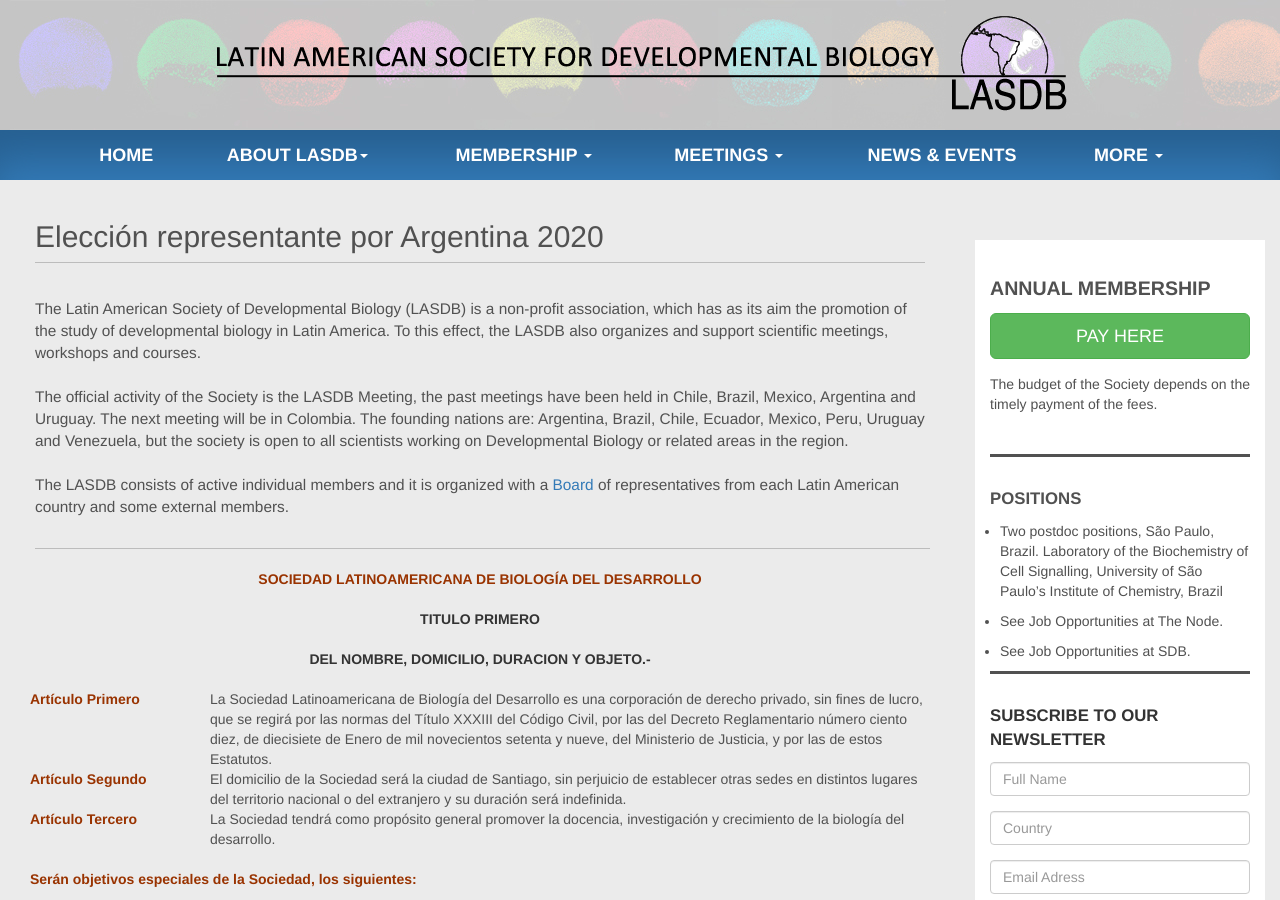
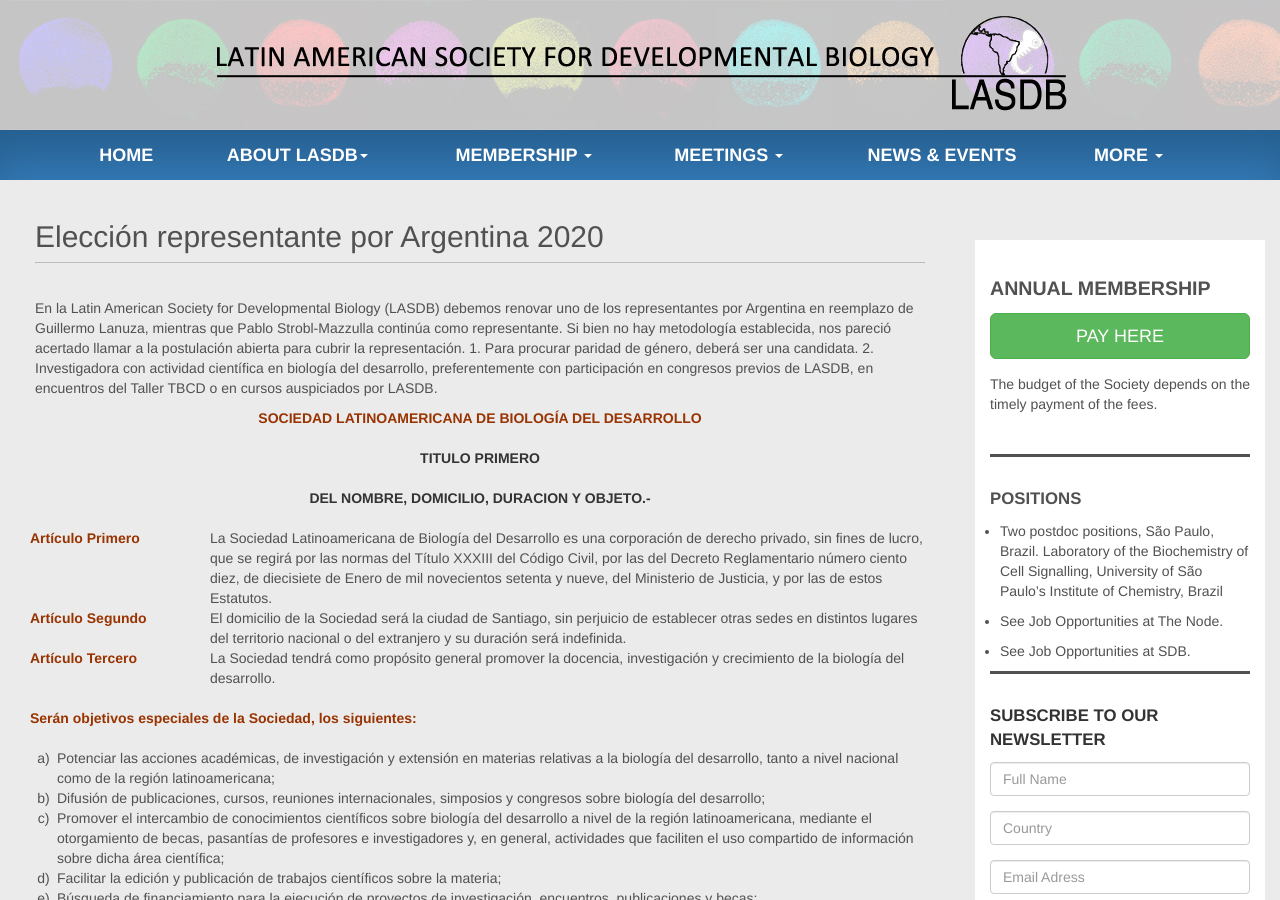
Before and after one commit to lasdb/lasdb.github.io, a Jekyll site: the page built from pages/Argentina-representante-2020.html, in a window 1280 px wide and 900 px high. Built offline with Jekyll 4.4.1, drawn with Linux system fonts in a browser that asks for light colours; nearby versions of some CDN libraries.

Commit message:
Update Argentina-representante-2020.html

```diff
--- a/pages/Argentina-representante-2020.html
+++ b/pages/Argentina-representante-2020.html
@@ -6,10 +6,11 @@
 <h2 class="page-header">Elección representante por Argentina 2020</h2>
 <div class="panel panel-default">
     <div class="panel-body">
-        <p id="statute-into">The Latin American Society of Developmental Biology (LASDB) is a non-profit association, which has as its aim the promotion of the study of developmental biology in Latin America.
-            To this effect, the LASDB also organizes and support scientific meetings, workshops and courses.  <br> <br>
-            The official activity of the Society is the LASDB Meeting, the past meetings have been held in Chile, Brazil, Mexico, Argentina and Uruguay.  The next meeting will be in Colombia. The founding nations are: Argentina, Brazil, Chile, Ecuador, Mexico, Peru, Uruguay and Venezuela, but the society is open to all scientists working on Developmental Biology or related areas in the region. <br><br>
-            The LASDB consists of active individual members and it is organized with a <a href="board.html"> Board </a> of representatives from each Latin American country and some external members.
+        <p id="Argentina-representante-2020-intro">En la Latin American Society for Developmental Biology (LASDB) debemos renovar uno de los representantes por Argentina en reemplazo de Guillermo Lanuza, mientras que Pablo Strobl-Mazzulla continúa como representante.
+Si bien no hay metodología establecida, nos pareció acertado llamar a la postulación abierta para cubrir la representación.
+1. Para procurar paridad de género, deberá ser una candidata.
+2. Investigadora con actividad científica en biología del desarrollo, preferentemente con participación en congresos previos de LASDB, en encuentros del Taller TBCD o en cursos auspiciados por LASDB.
+
         </p>
         <div class="xg_module">
 <div class="xg_module_body wpage">
```
